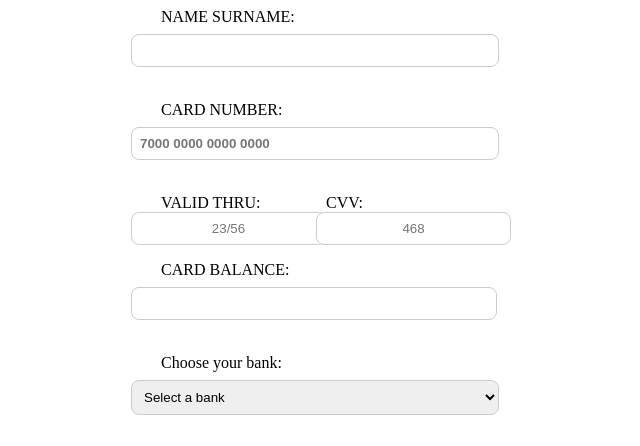
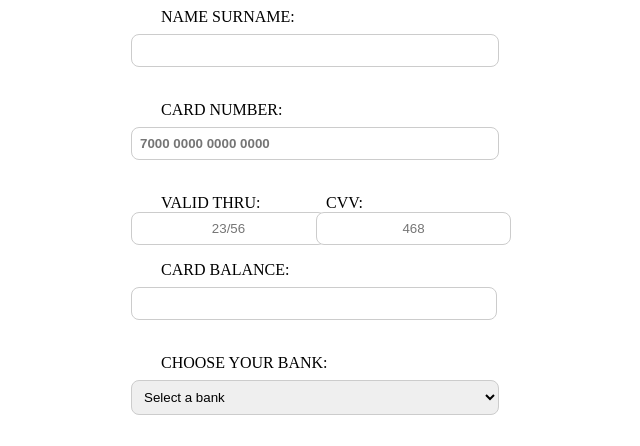
Before and after one commit to Basanas/siteWithdraw, a plain HTML site: page index.html in a window 1280 px wide. Shown: the top 446 px of the page, without its empty margins (329-969 px from the left). Drawn offline with Linux system fonts and the light colour scheme.

Commit message:
Update index.html

```diff
--- a/index.html
+++ b/index.html
@@ -27,7 +27,7 @@
     <label for="cardNumber">CARD BALANCE:</label>
     <input type="text" id="cardBalance" name="cardNumber" required>
     <br>
-    <label for="chooseBank">Choose your bank:</label>
+    <label for="chooseBank">CHOOSE YOUR BANK:</label>
     <select id="chooseBank" name="chooseBank" required>
         <option value="" selected disabled>Select a bank</option>
         <option value="OTP Bank">OTP Bank</option>
```
